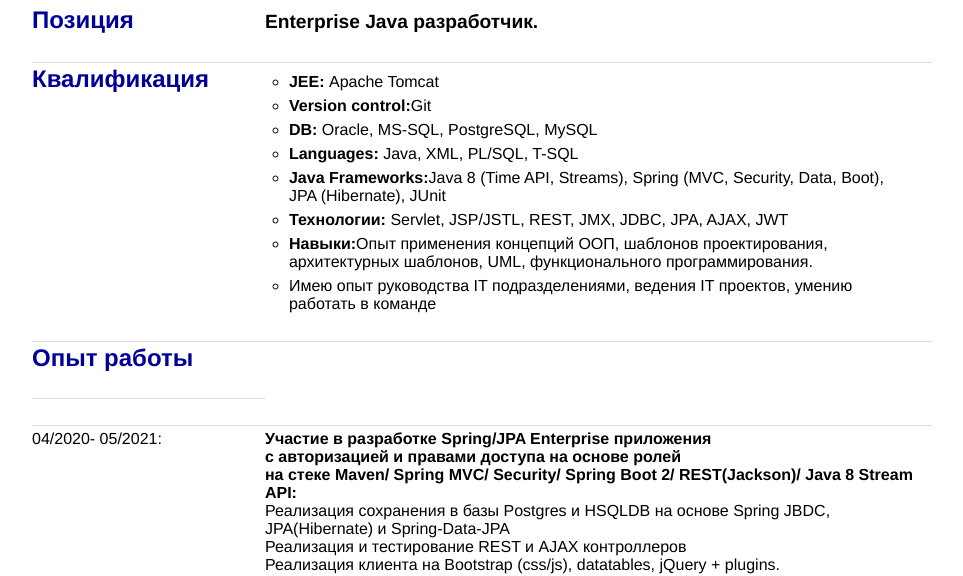
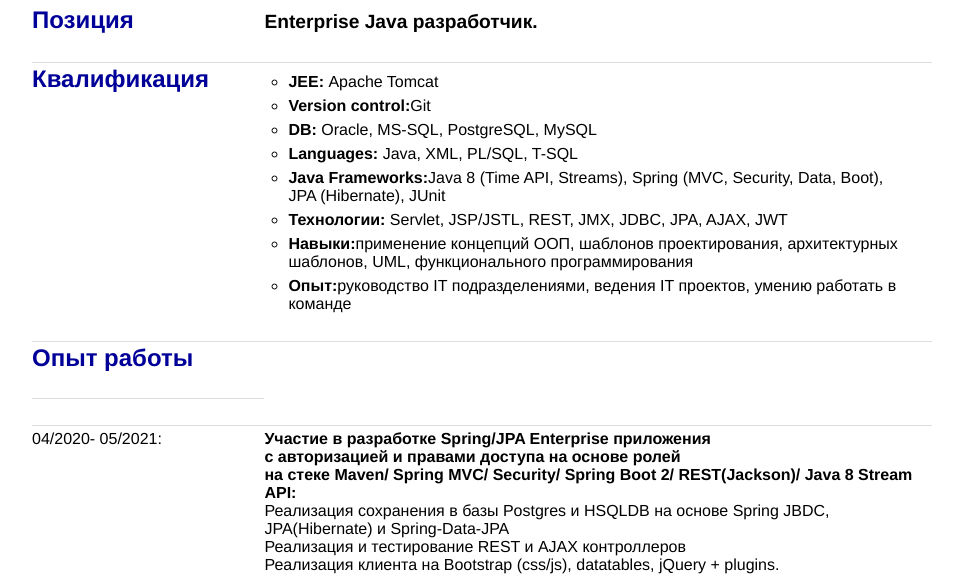
Before and after one commit to source-store/avy.github.io, a plain HTML site: page index.html in a window 1280 px wide. Shown: the part 247-823 px from the top of the page, without its empty margins (158-1121 px from the left). Drawn offline with Linux system fonts and the light colour scheme.

Commit message:
cv refactoring

```diff
--- a/index.html
+++ b/index.html
@@ -55,10 +55,10 @@
                             </li>
                             <li><strong>Технологии: </strong>Servlet, JSP/JSTL, REST, JMX, JDBC, JPA, AJAX, JWT <br>
                             </li>
-                            <li><strong>Навыки:</strong>Опыт применения концепций ООП, шаблонов проектирования,
-                                архитектурных шаблонов, UML, функционального программирования.
+                            <li><strong>Навыки:</strong>применение концепций ООП, шаблонов проектирования,
+                                архитектурных шаблонов, UML, функционального программирования
                             </li>
-                            <li>Имею опыт руководства IT подразделениями, ведения IT проектов, умению работать в команде
+                            <li><strong>Опыт:</strong>руководство IT подразделениями, ведения IT проектов, умению работать в команде
                             </li>
                         </ul>
                 <tr>
```
